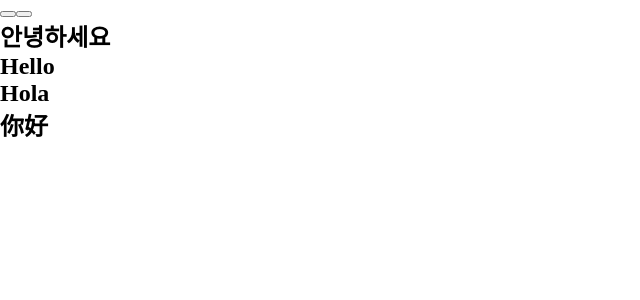
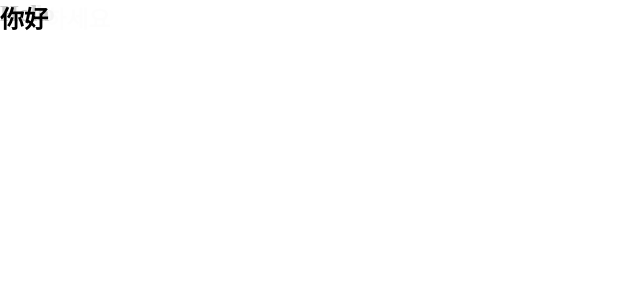
Before and after one commit to joyjsmun/interactive_web2, a React (Create React App) app: page / in a window 1280 px wide. Shown: the top 300 px of the page, without its empty margins (0-640 px from the left). Built offline with nearby package versions, Linux system fonts and the light colour scheme.

Commit message:
ADD: position and size

```diff
--- a/src/App.js
+++ b/src/App.js
@@ -1,30 +1,59 @@
 
 import styled from "styled-components";
 
-const Main = styled.div``
+const Main = styled.div`
+  background-color: "tomato";
+`
 const ProgressBarCon = styled.div``
 const ProgressBar = styled.div``
 
 const SelectCharacter = styled.div``
 
-const World = styled.div``
+const World = styled.div`
+  position: fixed;
+  left: 0;
+  right: 0;
+  perspective: 1000px;
+  width: 100vw;
+  height: 100vh;
+`
 
-const Stage = styled.div``
-const House = styled.div``
-const Wall = styled.div``
+const Stage = styled.div`
+  position: absolute;
+  left: 0;
+  right: 0;
+  width: 100vw;
+  height: 100vh;
+  //3d 기능 전달
+  transform-style: preserve-3d;
+
+`
+const House = styled.div`
+  width: 100vw;
+  height: 100vh;
+  transform-style: preserve-3d;
+`
+const Wall = styled.div`
+//모두 포게기
+  position: absolute;
+  width: 100vw;
+  height: 100vh;
+  background: rgba(255,255,255,0.8);
+
+`
 
 
 function App() {
   return (
     <Main>
-      <ProgressBarCon>
+      {/* <ProgressBarCon>
         <ProgressBar></ProgressBar>
       </ProgressBarCon>
 
       <SelectCharacter>
         <button class="select-character-btn select-character-btn-ilbuni" data-char="ilbuni"></button>
         <button class="select-character-btn select-character-btn-ragirl" data-char="ragirl"></button>
-      </SelectCharacter>
+      </SelectCharacter>       */}
 
       <World>
         <Stage>
```
